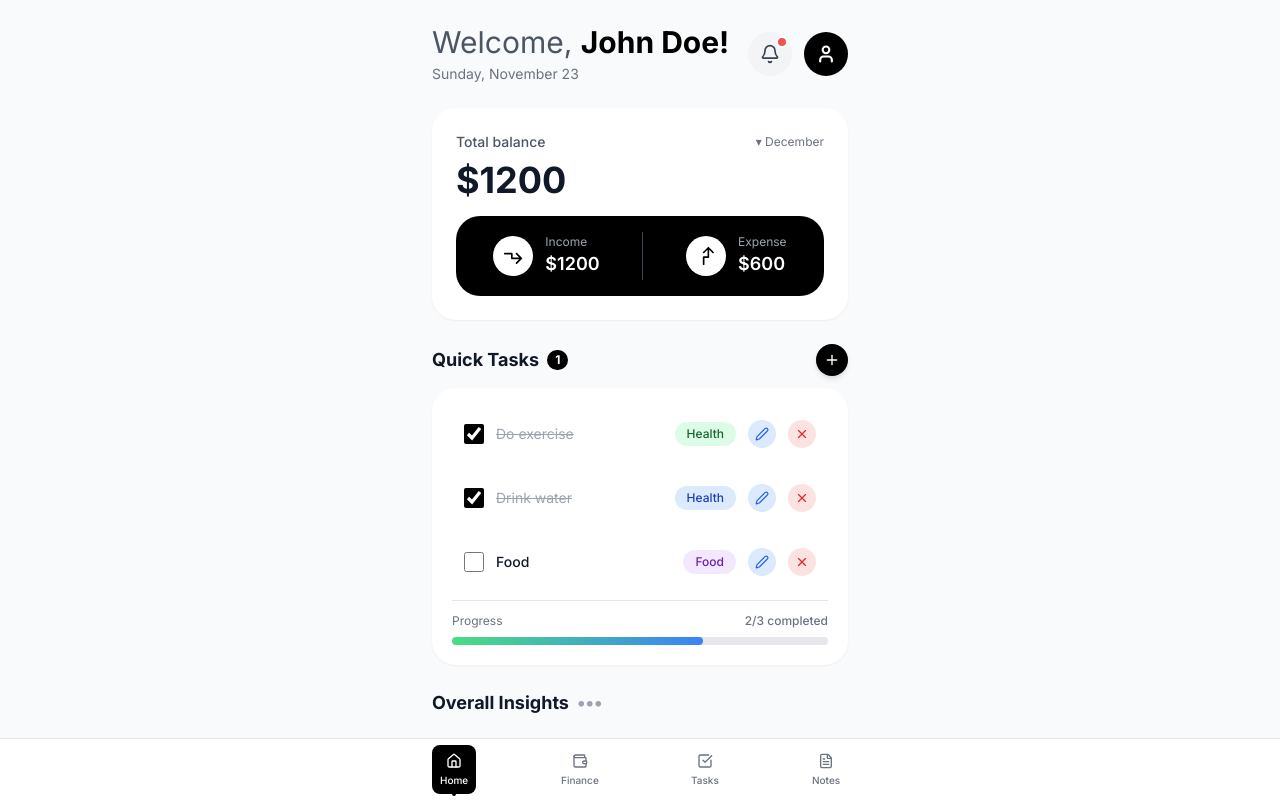
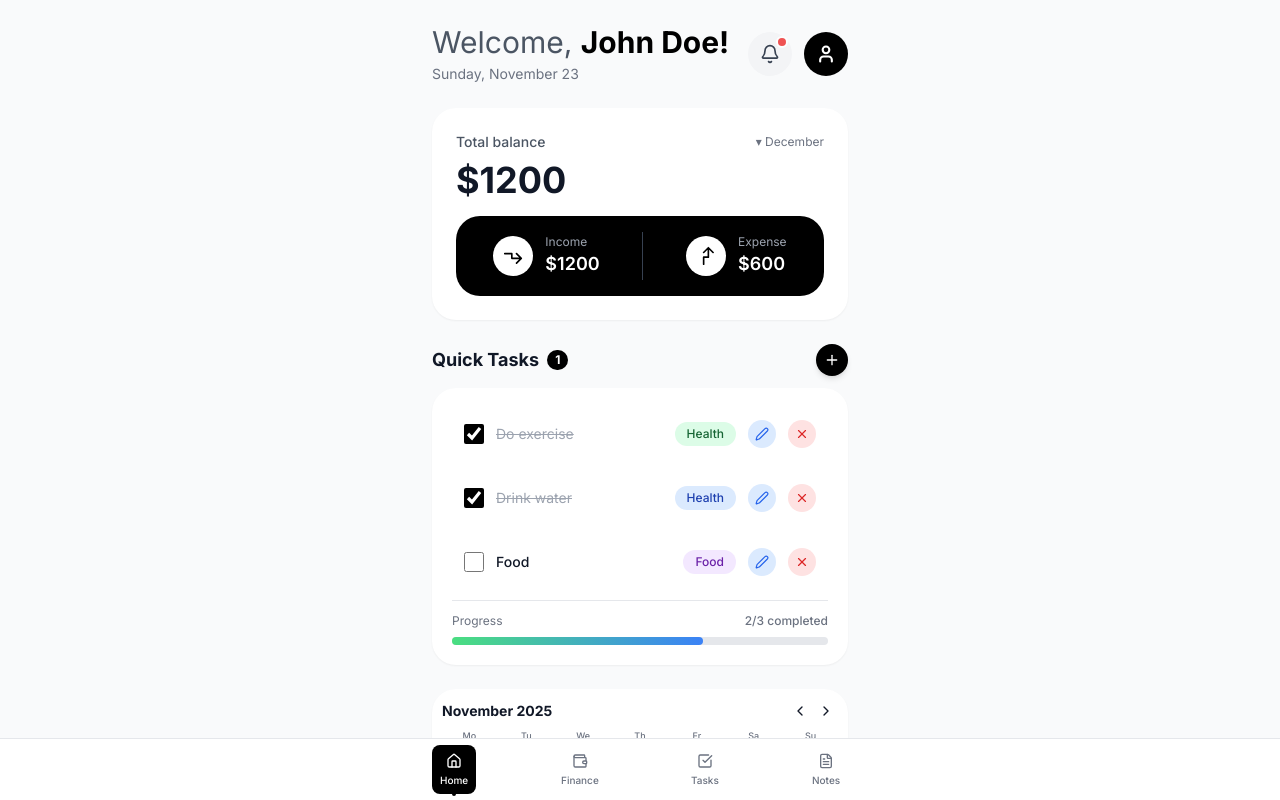
Before and after one commit to jayaprakash011105/NOTABLE, a React (Vite) app: page / in a window 1280 px wide. Shown: the top 800 px of the page. Built offline with nearby package versions, Linux system fonts and the light colour scheme.

Commit message:
refactor: remove Overall Insights header and dots from Dashboard

```diff
--- a/src/pages/Dashboard.tsx
+++ b/src/pages/Dashboard.tsx
@@ -261,12 +261,6 @@ const Dashboard = () => {
                     </div>
                 </div>
 
-                <div className="mb-6">
-                    <h3 className="text-base md:text-lg font-bold mb-3 flex items-center gap-2">
-                        Overall Insights
-                        <span className="text-gray-400">•••</span>
-                    </h3>
-                </div>
 
                 <Calendar />
 
```
